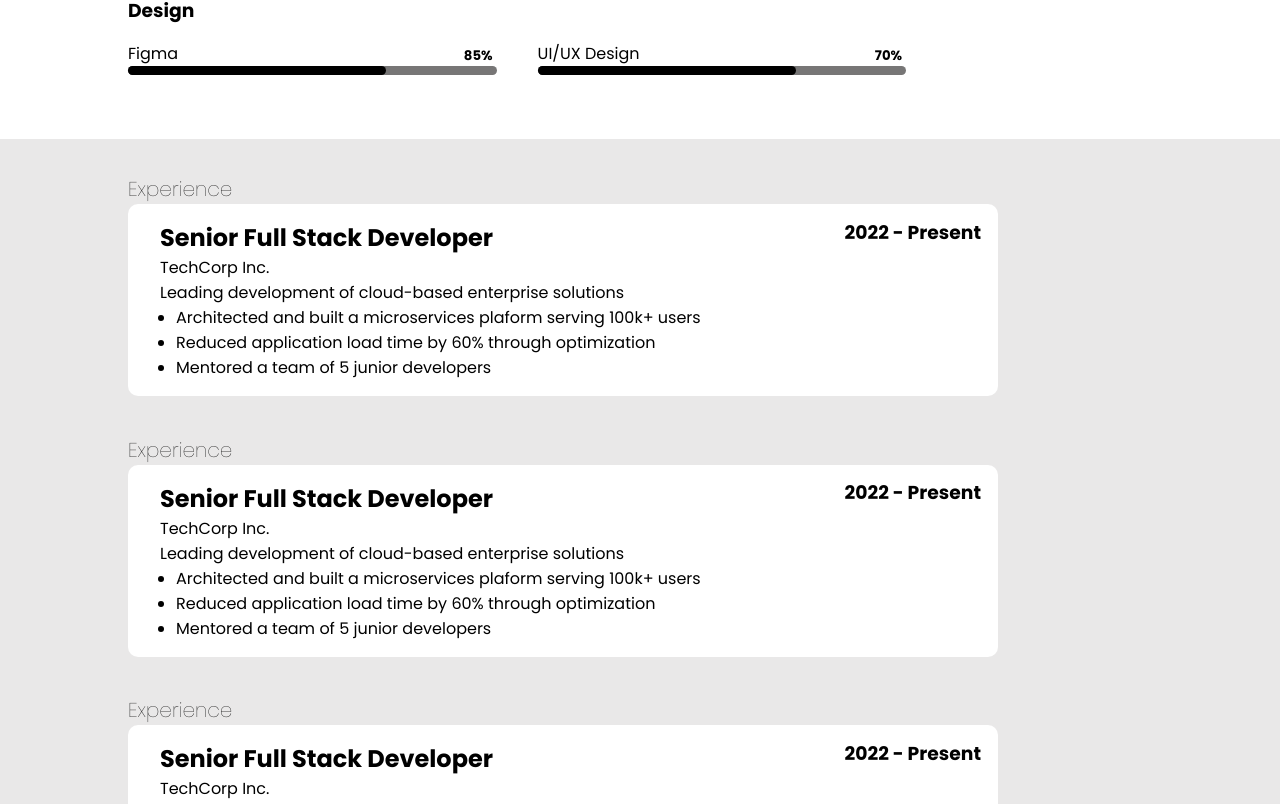
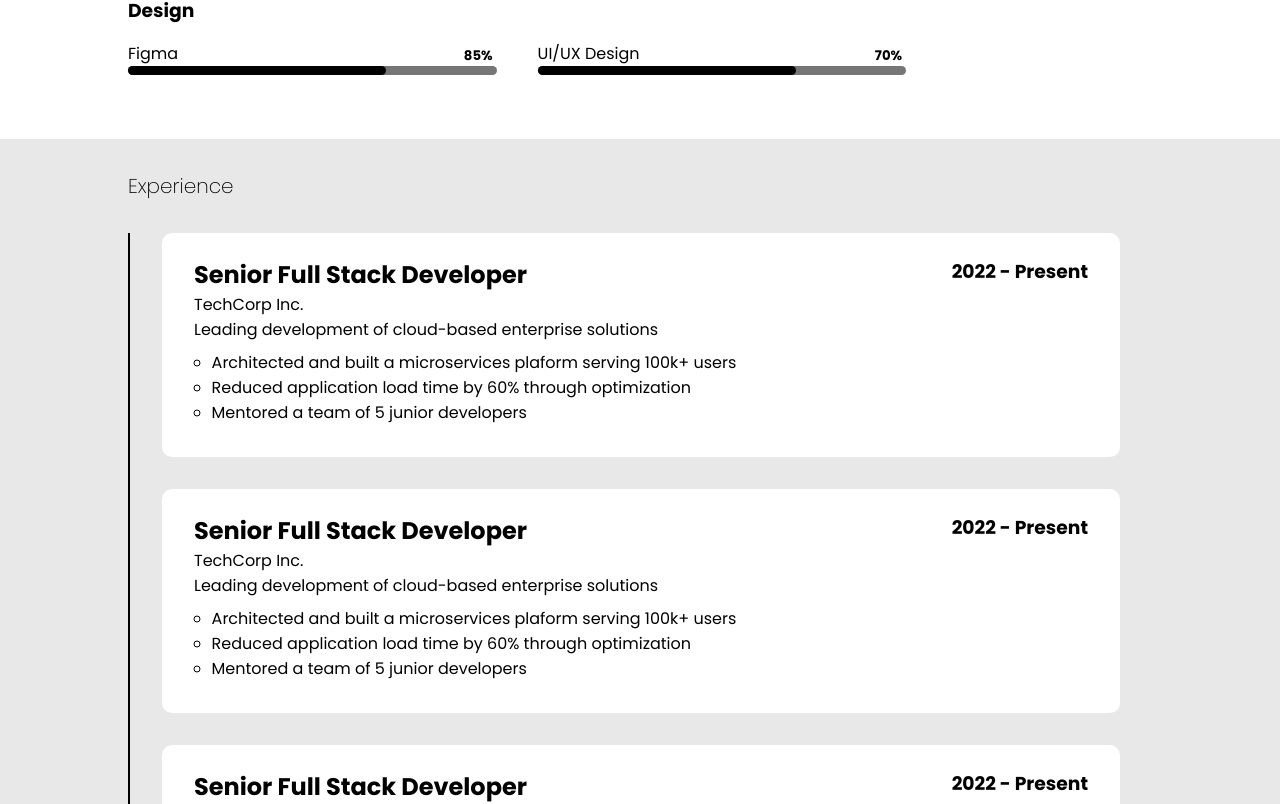
Before and after one commit to davy-odua/Resume., a React (Vite) app: page / in a window 1280 px wide. Shown: the part 768-1572 px from the top of the page. Built offline with nearby package versions, Linux system fonts and the light colour scheme.

Commit message:
added the experience  element

```diff
--- a/src/App.css
+++ b/src/App.css
@@ -1,3 +1,15 @@
 .experience-section{
     background: #e9e8e8;
 }
+.experience-gap{
+    padding-top: 2rem;
+    padding-bottom: 3rem;
+}
+.experience-gap h1{
+    margin-bottom: 1rem;
+    font-size: 20px;
+    font-weight: 200;
+}
+.experience-line{
+    border-left: 2px solid black;
+}
--- a/src/App.jsx
+++ b/src/App.jsx
@@ -18,10 +18,13 @@ function App() {
       <Skills skillTitle="Design" leftTech="Figma" leftPercent="85%" rightTech="UI/UX Design" rightPercent="70%"  />
     </div>
     <div className="experience-section">
-      <div className="gap">
-        <Experience />
-        <Experience />
-        <Experience />
+      <div className="experience-gap gap">
+        <div className="expe-title"><h1>Experience</h1></div>
+        <div className="experience-line">
+          <Experience />
+          <Experience />
+          <Experience />
+        </div>
       </div>
     </div>
     </>
--- a/src/components/Experience.jsx
+++ b/src/components/Experience.jsx
@@ -1,9 +1,8 @@
 
-const Experience = () => {
+const Experience = ({title}) => {
   return (
     <>
-    <div className="experience ">
-            <h1>Experience</h1>
+    <div className="experience">
         <div className="role">
             <h2>Senior Full Stack Developer</h2>
             <p>
--- a/src/components/components.css
+++ b/src/components/components.css
@@ -100,29 +100,23 @@
 
 /* Experience */
 .experience{
-    padding: 0.2rem 0;
+    border-radius: 10px;
+    background: #fff;
+    margin: 2rem 2rem;
 }
-
-.experience h1{
-    font-weight: 100;
-    font-size: 20px;
-    margin-top: 2rem;
+.role{
+    margin: 2rem;
+    position: relative;
+    padding: 1.5rem 0;
 }
-
-.experience .role{
-    border: none;
-    border-radius: 10px;
-    padding: 1rem 2rem;
-    position: relative;
-    width: 85%;
-    background: #fff;
-}
-
-.experience ul{
-    margin-left: 1rem;
+.role ul{
+    list-style: none;
+    list-style-type: circle;
+    margin: 0.5rem 1.1rem;
 }
 .experience-time{
     position: absolute;
-    top: 7%;
-    right: 2%;
+    top: 0;
+    right: 0;
+    padding-top: 1.5rem;
 }
```
